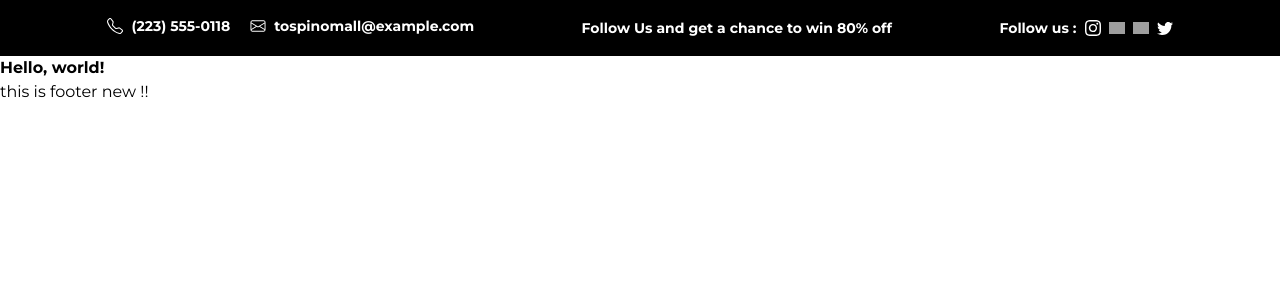
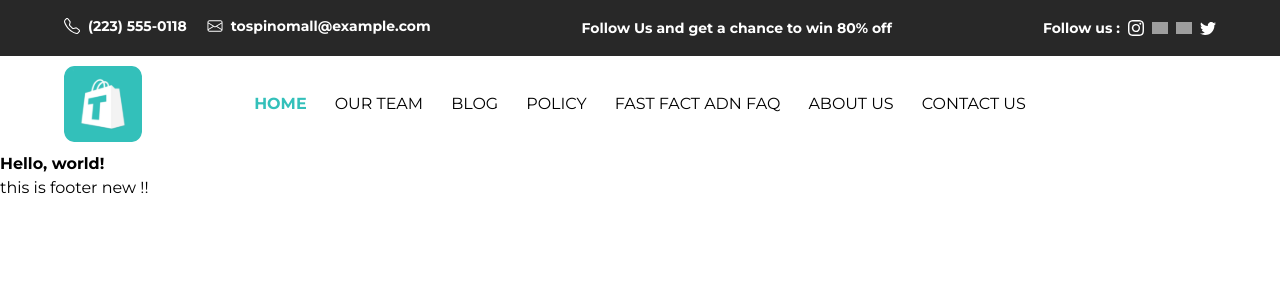
Before and after one commit to Antor1155/Tospinomall-frontend, a Next.js app: page / in a window 1280 px wide. Shown: the top 300 px of the page. Built offline with nearby package versions, Linux system fonts and the light colour scheme; grey boxes are pictures that could not be loaded.

Commit message:
header nav initial setup done

```diff
--- a/components/Header/Header.jsx
+++ b/components/Header/Header.jsx
@@ -1,11 +1,17 @@
+"use client"
+
 import Image from "next/image";
+import Link from "next/link";
+import { usePathname } from "next/navigation";
+
 
 const Header = () => {
+    const pathname = usePathname()
+
     return (
         <header>
-            <div className='h-14 bg-black flex justify-evenly items-center text-sm font-bold text-white'>
+            <div className='h-14 px-[5%] bg-semi-black flex justify-between items-center text-sm font-bold text-white'>
                 <div>
-
                     <p className="inline-flex mr-5">
                         <Image
                             src="/icons/phone.svg"
@@ -32,8 +38,8 @@ const Header = () => {
                     Follow Us  and get a chance to win 80% off
                 </p>
 
-                <p className="inline-flex items-center gap-2">
-                    Follow us :
+                <div className="inline-flex items-center space-x-2">
+                    <p>Follow us : </p>
                     <Image
                         src="/icons/instagram.svg"
                         width={16}
@@ -55,9 +61,31 @@ const Header = () => {
                         width={16}
                         height={16}
                     />
-                </p>
+                </div>
 
             </div>
+
+            <nav className="relative py-2.5 pl-[5%]">
+                <Link href="/">
+                    <Image
+                        src="/icons/tospinomall.svg"
+                        width={78}
+                        height={76}
+                    />
+                </Link>
+
+                <div className="">
+                    <div className="flex space-x-7 justify-center w-full font-medium absolute top-1/2 left-1/2 transform -translate-x-1/2 -translate-y-1/2">
+                        <Link href="/" className={pathname === "/" ? "font-bold text-tospino-text" : "font-normal"}>HOME</Link>
+                        <Link href="/" className={pathname === "/our-team" ? "font-bold text-tospino-text" : "font-normal"}>OUR TEAM</Link>
+                        <Link href="/" className={pathname === "/blog" ? "font-bold text-tospino-text" : "font-normal"}>BLOG</Link>
+                        <Link href="/" className={pathname === "/policy" ? "font-bold text-tospino-text" : "font-normal"}>POLICY</Link>
+                        <Link href="/" className={pathname === "/faq" ? "font-bold text-tospino-text" : "font-normal"}>FAST FACT ADN FAQ</Link>
+                        <Link href="/" className={pathname === "/about-us" ? "font-bold text-tospino-text" : "font-normal"}>ABOUT US</Link>
+                        <Link href="/" className={pathname === "/contact-us" ? "font-bold text-tospino-text" : "font-normal"}>CONTACT US</Link>
+                    </div>
+                </div>
+            </nav>
 
         </header>
     );
--- a/tailwind.config.js
+++ b/tailwind.config.js
@@ -10,7 +10,8 @@ module.exports = {
       colors:{
         "tospino": "#3ac2bc",
         "tospino-text": "#33c0ba",
-        "semi-black": "#737373",
+        "semi-black-text": "#737373",
+        "semi-black": "#282828",
       },
     },
   },
```
Also changed, not shown: public/icons/tospinomall.svg (added).
